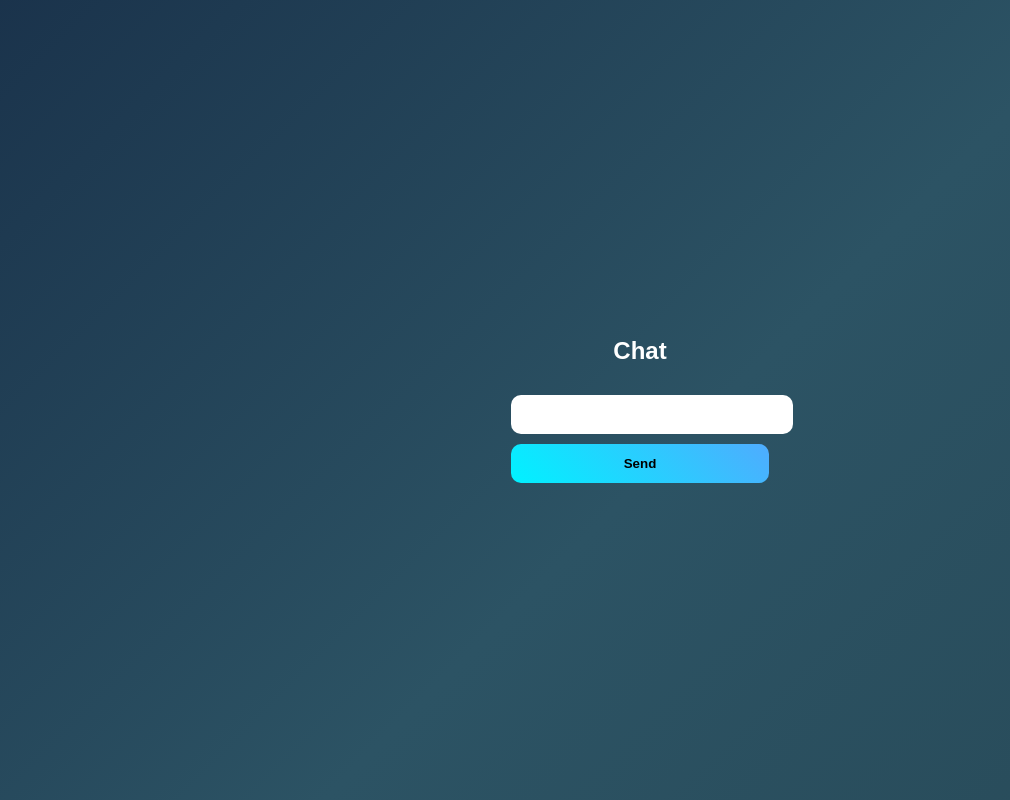
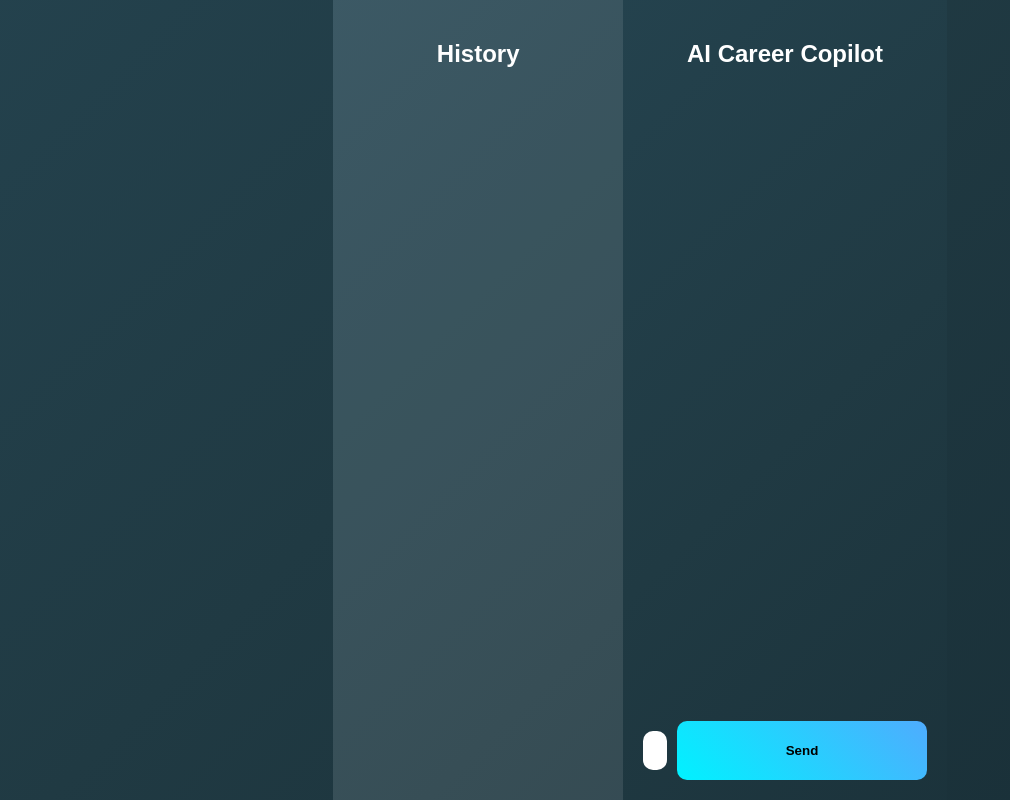
Before and after one commit to Bhandariq/Ai-career-copilot-pro, a React (Create React App) app in the folder frontend/: page /dashboard in a window 1280 px wide. Shown: the whole page, without its empty margins (0-1010 px from the left). Built offline with nearby package versions, Linux system fonts and the light colour scheme; sample sign-in values are in the browser's storage.

Commit message:
refactor: improve dashboard layout and enhance user experience in login/signup forms

```diff
--- a/frontend/src/api.js
+++ b/frontend/src/api.js
@@ -1,6 +1,6 @@
 import axios from "axios";
 
-const API = "https://ai-career-copilot-pro.onrender.com";
+const API = "https://ai-career-copilot-pro.onrender.com/docs";
 
 const api = axios.create({
   baseURL: API,
--- a/frontend/src/index.css
+++ b/frontend/src/index.css
@@ -81,3 +81,89 @@ p {
   margin-top: 15px;
   cursor: pointer;
 }
+
+/* Dashboard */
+.dashboard {
+  display: flex;
+  height: 100vh;
+  background: linear-gradient(-45deg, #0f2027, #203a43, #2c5364, #000428);
+  background-size: 400% 400%;
+  animation: gradientBG 10s ease infinite;
+}
+
+.sidebar {
+  width: 250px;
+  background: rgba(255, 255, 255, 0.1);
+  padding: 20px;
+  color: white;
+  overflow-y: auto;
+}
+
+.history-item {
+  padding: 10px;
+  margin: 5px 0;
+  background: rgba(255, 255, 255, 0.1);
+  border-radius: 5px;
+  cursor: pointer;
+}
+
+.chat-area {
+  flex: 1;
+  display: flex;
+  flex-direction: column;
+  padding: 20px;
+}
+
+.messages {
+  flex: 1;
+  overflow-y: auto;
+  margin-bottom: 20px;
+}
+
+.message {
+  margin: 10px 0;
+  padding: 10px;
+  border-radius: 10px;
+  max-width: 70%;
+}
+
+.message.user {
+  background: #00f2ff;
+  color: black;
+  align-self: flex-end;
+  margin-left: auto;
+}
+
+.message.ai {
+  background: rgba(255, 255, 255, 0.1);
+  color: white;
+}
+
+.input-box {
+  display: flex;
+  gap: 10px;
+}
+
+.input-box input {
+  flex: 1;
+  padding: 12px;
+  border-radius: 10px;
+  border: none;
+  outline: none;
+}
+
+.input-box button {
+  padding: 12px 20px;
+  border: none;
+  background: linear-gradient(45deg, #00f2ff, #4facfe);
+  color: black;
+  font-weight: bold;
+  border-radius: 10px;
+  cursor: pointer;
+  transition: 0.3s;
+}
+
+.input-box button:hover {
+  box-shadow: 0 0 20px #00f2ff;
+  transform: scale(1.05);
+}
--- a/frontend/src/pages/Dashboard.js
+++ b/frontend/src/pages/Dashboard.js
@@ -1,5 +1,7 @@
 import { useState } from "react";
 import { chat } from "../api";
+import ChatBox from "../components/ChatBox";
+import Sidebar from "../components/Sidebar";
 
 function Dashboard() {
   const [message, setMessage] = useState("");
@@ -7,26 +9,30 @@ function Dashboard() {
 
   const token = localStorage.getItem("token");
 
-  const sendMessage = async () => {
-    const data = await chat(message, token);
+  const sendMessage = async (msg) => {
+    const data = await chat(msg, token);
 
     setChatHistory([
       ...chatHistory,
-      { type: "user", text: message },
+      { type: "user", text: msg },
       { type: "ai", text: data.response },
     ]);
   };
 
   return (
-    <div>
-      <h2>Chat</h2>
-
-      {chatHistory.map((msg, i) => (
-        <p key={i}>{msg.text}</p>
-      ))}
-
-      <input onChange={(e) => setMessage(e.target.value)} />
-      <button onClick={sendMessage}>Send</button>
+    <div className="dashboard">
+      <Sidebar history={chatHistory.filter(msg => msg.type === "user").map(msg => ({ question: msg.text }))} />
+      <div className="chat-area">
+        <h2>AI Career Copilot</h2>
+        <div className="messages">
+          {chatHistory.map((msg, i) => (
+            <div key={i} className={`message ${msg.type}`}>
+              <p>{msg.text}</p>
+            </div>
+          ))}
+        </div>
+        <ChatBox send={sendMessage} />
+      </div>
     </div>
   );
 }
--- a/frontend/src/pages/Login.js
+++ b/frontend/src/pages/Login.js
@@ -20,11 +20,22 @@ function Login() {
   };
 
   return (
-    <div>
+    <div className="container">
       <h2>Login</h2>
-      <input onChange={(e) => setEmail(e.target.value)} />
-      <input onChange={(e) => setPassword(e.target.value)} />
+      <input
+        type="email"
+        placeholder="Email"
+        value={email}
+        onChange={(e) => setEmail(e.target.value)}
+      />
+      <input
+        type="password"
+        placeholder="Password"
+        value={password}
+        onChange={(e) => setPassword(e.target.value)}
+      />
       <button onClick={handleLogin}>Login</button>
+      <p onClick={() => navigate("/signup")}>Don't have an account? Signup</p>
     </div>
   );
 }
--- a/frontend/src/pages/Signup.js
+++ b/frontend/src/pages/Signup.js
@@ -20,11 +20,22 @@ function Signup() {
   };
 
   return (
-    <div>
+    <div className="container">
       <h2>Signup</h2>
-      <input onChange={(e) => setEmail(e.target.value)} />
-      <input onChange={(e) => setPassword(e.target.value)} />
+      <input
+        type="email"
+        placeholder="Email"
+        value={email}
+        onChange={(e) => setEmail(e.target.value)}
+      />
+      <input
+        type="password"
+        placeholder="Password"
+        value={password}
+        onChange={(e) => setPassword(e.target.value)}
+      />
       <button onClick={handleSignup}>Signup</button>
+      <p onClick={() => navigate("/")}>Already have an account? Login</p>
     </div>
   );
 }
```
Also changed, not shown: 2 other files (tests, documents, lock files or other folders).
